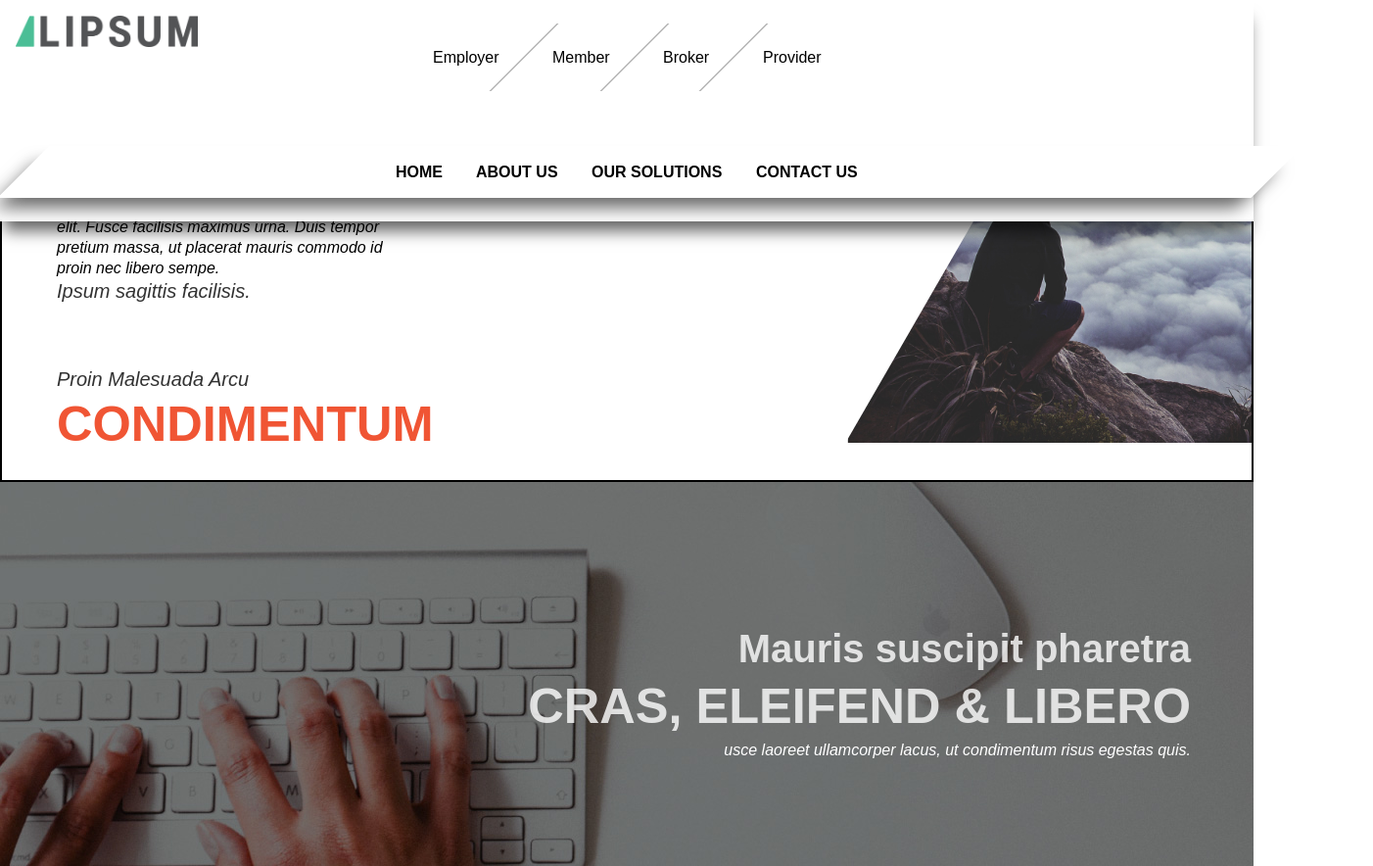
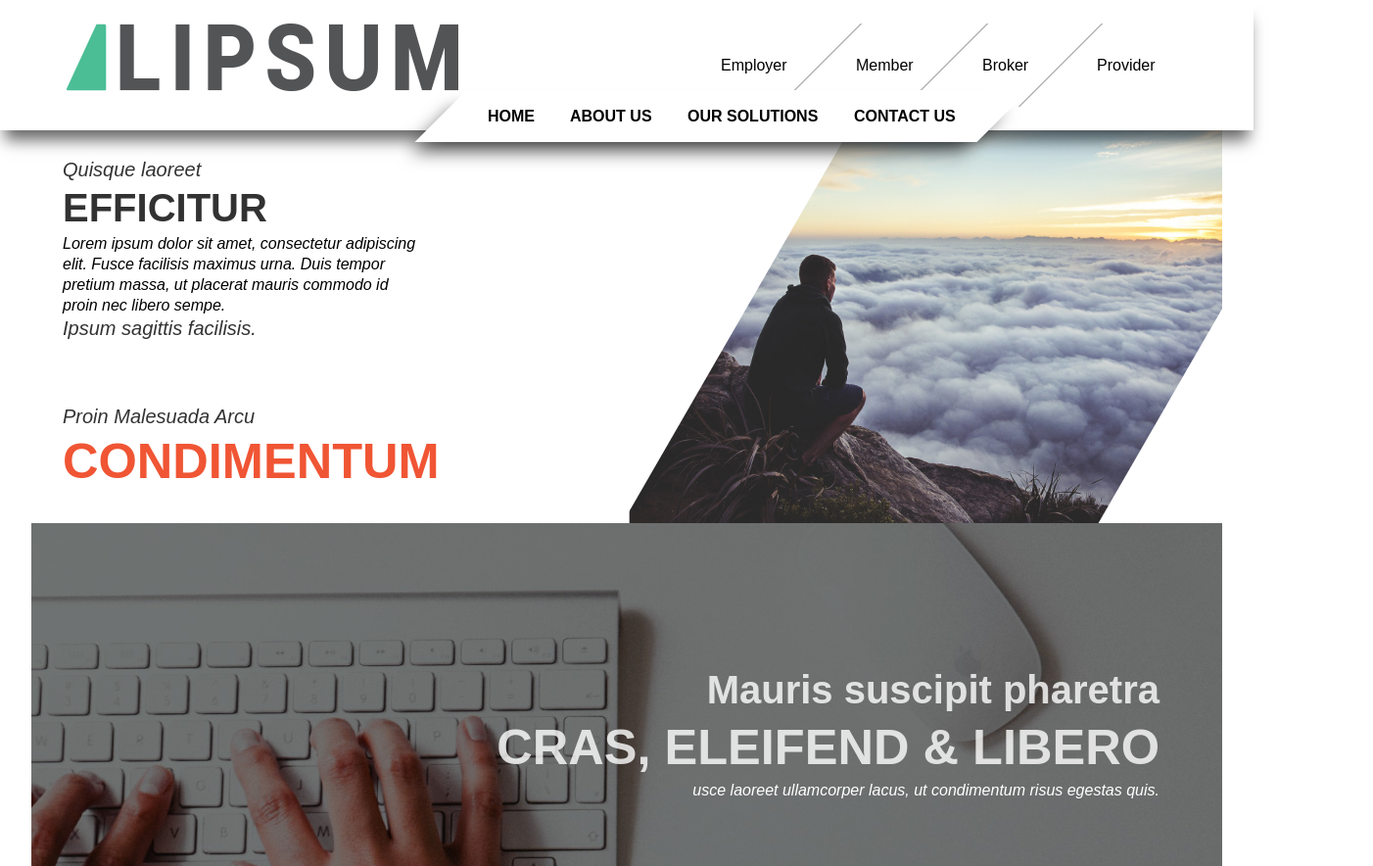
Before and after one commit to axecopfire/ocozzio-web-project, a plain HTML site: page web_project/index.html in a window 1280 px wide. Shown: the top 884 px of the page at 98% size, 1402 px wide, since content can reach past the window. Drawn offline with Linux system fonts and the light colour scheme; a web font is replaced by a local one.

Commit message:
everything centered

```diff
--- a/web_project/css/default.css
+++ b/web_project/css/default.css
@@ -12,11 +12,6 @@ body {
 p {
 	font-style: italic;
 }
-
-li {
-	display: inline-block;
-}
-
 h2 {
 	opacity: 0.8;
 	font-size: 3.16rem;
@@ -36,48 +31,59 @@ h4 {
 	font-style: italic;
 }
 .container {
+	margin: 0 auto;
 	display: block;
-	padding: 1.5rem 1.5rem;
-	max-width: 1280px;
+	width: 1280px;
+	max-width: 95%;
+	margin: 0 auto;
+	overflow: hidden;
 }
-
+.col_12 {
+	width:100%;
+	display: inline-block;
+	font-size: 1rem;
+	vertical-align: top;
+	padding: 0 0.75rem;
+}
 /******** HEADER ********/
 header {
 		background-color: white;
+		box-sizing: border-box;
 		position: fixed;
 		display: block;
-		width: 100%;
+		width: 100vw;
+		top: 0;
+		left: 0;
 		z-index: 1;
-		text-align: center;
 		-webkit-box-shadow: 0px 15px 15px -5px rgba(0,0,0,0.6);
 		-moz-box-shadow: 0px 15px 15px -5px rgba(0,0,0,0.6);
 		box-shadow: 0px 15px 15px -5px rgba(0,0,0,0.6);
+	}
+	header .container {
+		padding: 1.5em;
 	}
 
 
 /** Brand Logo **/
 .brandLogo {
-	position: absolute;
-	top: 0px;
-	left: 0px;
-	display: inline-block;
-	height: 2rem;
-	margin: 1rem;
+	float: left;
 }
 
 /********** NAV *********/
-nav {
-	z-index: 2;
-	clear: both;
-}
 /* Top Nav */
 
 .topNav {
-	display: inline-block;
+	display: block;
+	bottom: auto;
+	top: -0.25em;
+	float: right;
+}
+.topNav ul {
+	vertical-align: baseline;
 }
 .topNav li {
 	display: inline-block;
-	padding: 1.5rem;
+	padding: 2rem;
 	transform: skew(-45deg);
 }
 .topNav a {
@@ -91,52 +97,56 @@ nav {
 
 /* Bottom Nav */
 .bottomNav {
-	position: relative;
-	padding-right: 3rem;
-	margin-top: 3.5rem;
-	margin-right: -3rem;
+	position: absolute;
+	display: block;
+	top: 5.75em;
+	right: 20%;
+}
+.bottomNav ul {
+	display: inline-block;
+	bottom: -1em;
+	z-index: 2;
 	font-weight: 800;
+	padding: 1em 2em;
 	background-color: white;
-	z-index: 2;
 	box-sizing: border-box;
 	transform: skew(-45deg);
 	-webkit-box-shadow: 0px 15px 15px -5px rgba(0,0,0,0.6);
 	-moz-box-shadow: 0px 15px 15px -5px rgba(0,0,0,0.6);
 	box-shadow: 0px 15px 15px -5px rgba(0,0,0,0.6);
-}
-.bottomNav ul {
 	background: #ffffff;
-	padding: 1em;
+	vertical-align: baseline;
+	list-style: none;
 }
 .bottomNav li {
-	padding: 0px 15px;
+	display: inline-block;
+	transform: skew(45deg);
 }
 .bottomNav a {
-		display: inline-block;
-		transform: skew(45deg);
+	padding: 1em;
+
+}
+
+/*********** Main **********/
+main {
+	padding-top: 6em;
+	margin: 0;
+	display: block;
+	position: relative;
 }
 
 /* Banner */
-.banner {
-	position: relative;
-	border: solid 2px;
-	overflow: hidden;
-	display: block;
-	width: 100%;
-
-}
 
 /* Banner Split Left */
 .left-text-container {
-	position: relative;
+	display: inline-block;
 	text-align: left;
-	display: inline-block;
 	background: white;
 }
 .left-text-main {
 	display: inline-block;
 	position: relative;
-	margin-top: 4rem;
+	margin-top: 2rem;
 	max-width: 400px;
 	padding-top: 2rem;
 	padding-left: 2rem;
@@ -145,21 +155,17 @@ nav {
 	margin-top: 4rem;
 }
 .right-container {
-	display: inline-block;
-	top: 7rem;
-	width: 700px;
-	right: -30%;
-	height: 338px;
+	float: right;
+	width: 40%;
+	height: 438px;
 	transform: skew(-30deg);
 	overflow: hidden;
-	position: absolute;
+	margin-left: 2em;
 }
 .right-image {
-	display: block;
-	position: absolute;
+	display: inline-block;
 	transform: skew(30deg);
-	top: -104px;
-	right: 107px;
+	margin-left: -100px;
 }
 .right-image img {
 	width: 700px;
@@ -169,11 +175,11 @@ nav {
 /* Keyboard Section */
 .keyboard {
 	display: block;
+	width: 100%;
 	color: white;
 	background-image: url(../images/para_computer.jpg);
 	position: relative;
 	height: 25rem;
-	background-repeat: no-repeat;
 	text-align: right;
 }
 .keyboard-text {
--- a/web_project/index.html
+++ b/web_project/index.html
@@ -10,6 +10,7 @@
 <body>
   <header>
     <div class="container">
+      <div class="col_12">
         <img src="./images/logo_color.png" class="brandLogo" alt="LIPSUM logo">
         <nav>
           <div class="topNav">
@@ -35,18 +36,20 @@
           </div>
         </nav>
       </div>
+    </div>
   </header>
-	<main class="banner container">
+	<main>
+    <div class="container">
+      <div class="banner">
         <div class="left-text-container">
           <div class="left-text-main">
             <h4>Quisque laoreet</h4>
             <h3>EFFICITUR</h3>
-          <p style="font-style:italic;">Lorem ipsum dolor sit amet, consectetur adipiscing elit. Fusce facilisis maximus urna. Duis tempor pretium massa, ut placerat mauris commodo id proin nec libero sempe.</p>
+            <p>Lorem ipsum dolor sit amet, consectetur adipiscing elit. Fusce facilisis maximus urna. Duis tempor pretium massa, ut placerat mauris commodo id proin nec libero sempe.</p>
             <h4>Ipsum sagittis facilisis.</h4>
             <div class="left-text-bottom">
               <h4>Proin Malesuada Arcu</h4>
               <h2 style="color:#f05534;opacity:1;" >CONDIMENTUM</h2>
-          </div>
             </div>
           </div>
         </div>
@@ -55,7 +58,11 @@
             <img src="./images/banner_home.jpg">
           </div>
         </div>
+      </div>
+    </div>
   </main>
+
+  <div class="container">
     <section class="keyboard">
     <div class="keyboard-text">
       <h3>Mauris suscipit pharetra</h3>
@@ -65,6 +72,7 @@
     </div>
   </section>
   <section class="col-section">
+    <div class="container">
     <div class="tools-container col">
       <div class="icon icon-tools"></div>
       <div class="tools-text col-text">
@@ -104,8 +112,11 @@
             aliquam. Nam erat dolor.</p>
         </div>
       </div>
+    </div>
   </section>
+
   <section class="note-text">
+    <div class="container"></div>
       <div class="left-note-text">
         <p>Praesent metus
         Pellentesque faucibus fermentum tellus, ut vulputate
@@ -121,11 +132,16 @@
         </div>
       </div>
     </section>
+    </div>
+    <div class="container">
       <section class="tablet">
         <p><em>Fusce laoreet ullamcorper lacus, ut condimentum risus egestas quis.</em></p>
           <p><em>Proin aliquet sapien interdum feugiat facilisis. Cras commodo sapien in arcu.</em></p>
+      </div>
     </section>
+
   <footer>
+      <div class="container">
       <div class="footer-text-container">
         <a>CONTACT US</a>
         <a>CAREERS</a>
@@ -135,6 +151,7 @@
         <img src="./images/logo_ko.png">
         <img src="./images/logo_linkedin.png">
       </div>
+    </div>
   </footer>
 </body>
 </html>
```
Lines whose indentation alone changed are shown as unchanged.
